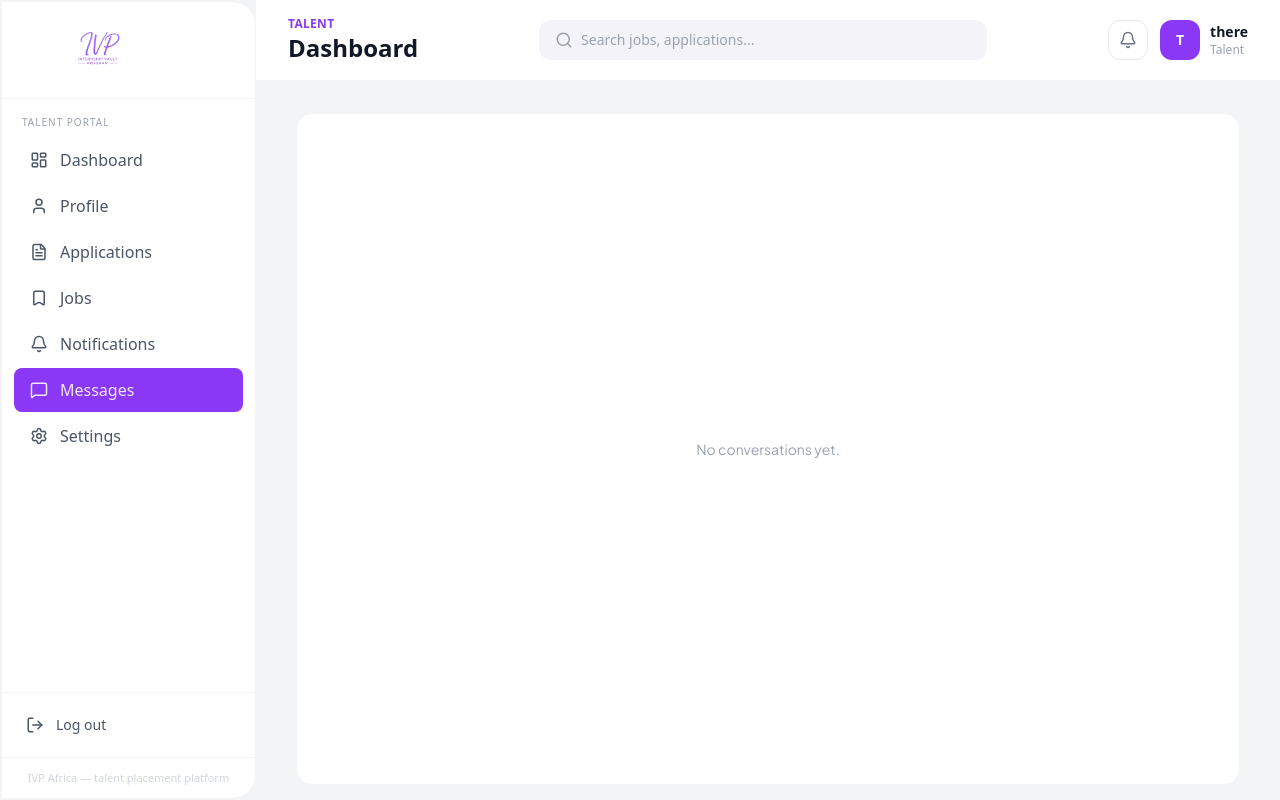
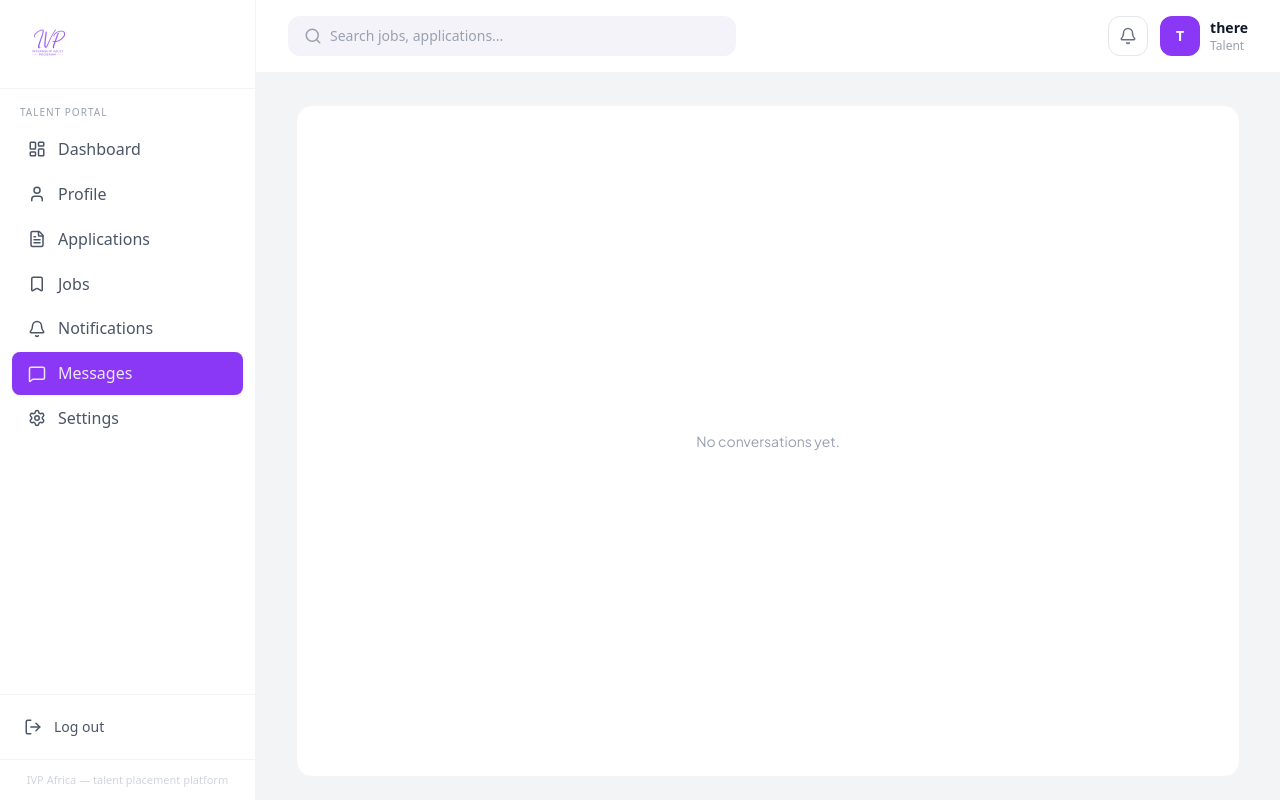
Before and after one commit to Mems2kur/ivp_Africa, a Next.js app: page /talent/messages in a window 1280 px wide. Built offline with nearby package versions, Linux system fonts and the light colour scheme.

Commit message:
corrections

```diff
--- a/src/app/(talent)/TopNavbar.tsx
+++ b/src/app/(talent)/TopNavbar.tsx
@@ -51,12 +51,12 @@ export function TopNavbar({ section, title, userName }: TopNavbarProps) {
 
   return (
     <header className="flex items-center justify-between gap-2 border-b border-gray-100 bg-white px-3 py-3 sm:gap-4 sm:px-5 sm:py-4 lg:gap-6 lg:px-8">
-      <div className="hidden shrink-0 sm:block">
+      {/* <div className="hidden shrink-0 sm:block">
         <p className="text-[10px] font-semibold tracking-wide text-[#8A38F5] uppercase sm:text-xs">
           {section}
         </p>
         <h1 className="text-lg font-bold text-gray-900 sm:text-xl lg:text-2xl">{title}</h1>
-      </div>
+      </div> */}
 
       <div className="flex min-w-0 flex-1 items-center gap-2 rounded-xl bg-[#F5F3FA] px-3 py-2 sm:px-4 sm:py-2.5 lg:max-w-md">
         <Search size={16} className="shrink-0 text-gray-400 sm:size-[18px]" />
--- a/src/app/(talent)/sidebar/sideBar.tsx
+++ b/src/app/(talent)/sidebar/sideBar.tsx
@@ -1,8 +1,7 @@
 "use client";
 
-import { useState } from "react";
 import Link from "next/link";
-import { usePathname } from "next/navigation";
+import { usePathname, useRouter } from "next/navigation";
 import Image from "next/image";
 import {
   LayoutDashboard,
@@ -11,14 +10,13 @@ import {
   Bookmark,
   Bell,
   Settings,
-  Menu,
   MessageSquare,
-  X,
   LogOut,
 } from "lucide-react";
 
 import { navItems } from "../data/data";
-import { Home } from "lucide-react"; // correct
+import { session as sessionStore } from "@/lib/auth/session";
+
 const icons: Record<string, React.ElementType> = {
   "/talent": LayoutDashboard,
   "/talent/Profile": User,
@@ -27,74 +25,38 @@ const icons: Record<string, React.ElementType> = {
   "/talent/notifications": Bell,
   "/talent/messages": MessageSquare,
   "/talent/settings": Settings,
-
-
 };
 
 export function Sidebar() {
-  const [isOpen, setIsOpen] = useState(false);
   const pathname = usePathname();
+  const router = useRouter();
 
   function isActive(link: string) {
     if (link === "/talent") return pathname === "/talent";
     return pathname.startsWith(link);
   }
+
   function handleLogout() {
-    // TODO: clear real session/auth state here once login actually exists.
-    window.location.href = "/login";
+    sessionStore.clear();
+    router.push("/login");
   }
+
   return (
-    <div className="font-sans  ">
-      {/* Mobile hamburger button */}
-      <button
-        onClick={() => setIsOpen(true)}
-        className="fixed top-3 left-3 z-50 flex h-10 w-10 items-center justify-center rounded-lg bg-[#8A38F5] text-white shadow md:hidden"
-        aria-label="Open menu"
-      >
-        <Menu size={20} />
-      </button>
-
-      {/* Overlay */}
-      {isOpen && (
-        <div
-          className="fixed inset-0 z-40 bg-black/30 md:hidden"
-          onClick={() => setIsOpen(false)}
-        />
-      )}
-
-      {/* Sidebar */}
-      <aside
-        className={`
-          fixed border border-t-r border-2 rounded-r-3xl top-0 left-0 z-50 h-full w-64 border-r border-gray-100 bg-white
-          flex flex-col transition-transform duration-300
-          md:static md:z-auto md:h-screen md:flex-shrink-0 md:translate-x-0
-          ${isOpen ? "translate-x-0" : "-translate-x-full"}
-        `}
-      >
+    <aside className="sticky top-0 flex h-screen w-16 shrink-0 flex-col border-r border-gray-100 bg-white lg:w-64">
       {/* Logo */}
-        <div className="flex items-center justify-between gap-3 border-b border-gray-100 px-4 py-2">
-
-         <div className="flex items-center justify-center ml-10">
+      <div className="flex items-center justify-center border-b border-gray-100 px-2 py-3 lg:justify-start lg:px-4">
         <Image
-         alt=""
+          alt="IVP Africa"
           width={100}
           height={100}
-         className=" w-20 h-20"
+          className="h-10 w-10 lg:h-16 lg:w-16"
           src="/img_ivp/ivp_logo.png"
         />
       </div>
-          <button
-            onClick={() => setIsOpen(false)}
-            className="text-gray-400 hover:text-gray-600 md:hidden"
-            aria-label="Close menu"
-          >
-            <X size={18} />
-          </button>
-        </div>
 
       {/* Navigation */}
-        <nav className="flex-1 overflow-y-auto px-3 py-4">
-          <p className="mb-2 px-2 text-[10px] font-medium tracking-widest text-gray-400 uppercase">
+      <nav className="flex-1 overflow-y-auto px-2 py-4 lg:px-3">
+        <p className="mb-2 hidden px-2 text-[10px] font-medium tracking-widest text-gray-400 uppercase lg:block">
           Talent portal
         </p>
         <ul className="space-y-0.5">
@@ -104,20 +66,17 @@ function handleLogout() {
               <li key={item.href}>
                 <Link
                   href={item.href}
-                    onClick={() => setIsOpen(false)}
-                    className={`
-                      flex w-full items-center gap-3 rounded-lg border-l-4 px-3 py-2.5 text-[16px] transition-colors duration-150
-                      ${
+                  title={item.label}
+                  className={`flex items-center justify-center gap-3 rounded-lg border-l-4 px-0 py-2.5 text-sm transition-colors duration-150 lg:justify-start lg:px-3 lg:text-[16px] ${
                     isActive(item.href)
-                          ? "border-[#8A38F5] bg-[#8A38F5] font-medium text-[#EDE7F8] hover:bg-[#3A2680] hover:text-[18px]"
+                      ? "border-[#8A38F5] bg-[#8A38F5] font-medium text-[#EDE7F8]"
                       : "border-transparent text-gray-600 hover:bg-[#EDE7F8]/60 hover:text-[#3A2680]"
-                      }
-                    `}
+                  }`}
                 >
-                    <span className="flex-shrink-0">
+                  <span className="shrink-0">
                     <Icon size={18} />
                   </span>
-                    {item.label}
+                  <span className="hidden lg:inline">{item.label}</span>
                 </Link>
               </li>
             );
@@ -126,21 +85,20 @@ function handleLogout() {
       </nav>
 
       {/* Footer */}
-        {/* Footer */}
-        <div className="border-t border-gray-100 p-3">
+      <div className="border-t border-gray-100 p-2 lg:p-3">
         <button
           type="button"
           onClick={handleLogout}
-            className="flex w-full items-center gap-3 rounded-lg px-3 py-2.5 text-sm text-gray-600 transition-colors hover:bg-red-50 hover:text-red-500"
+          title="Log out"
+          className="flex w-full items-center justify-center gap-3 rounded-lg px-0 py-2.5 text-sm text-gray-600 transition-colors hover:bg-red-50 hover:text-red-500 lg:justify-start lg:px-3"
         >
-            <LogOut size={18} />
-            Log out
+          <LogOut size={18} className="shrink-0" />
+          <span className="hidden lg:inline">Log out</span>
         </button>
       </div>
-        <div className="border-t  border-gray-100 px-4 py-3 text-center text-[11px] text-gray-300">
+      <div className="hidden border-t border-gray-100 px-4 py-3 text-center text-[11px] text-gray-300 lg:block">
         IVP Africa — talent placement platform
       </div>
     </aside>
-    </div>
   );
 }
```
Also changed, not shown: src/app/(talent)/talent/messages/page.tsx (+36 -17 lines). Lines whose indentation alone changed are shown as unchanged.
